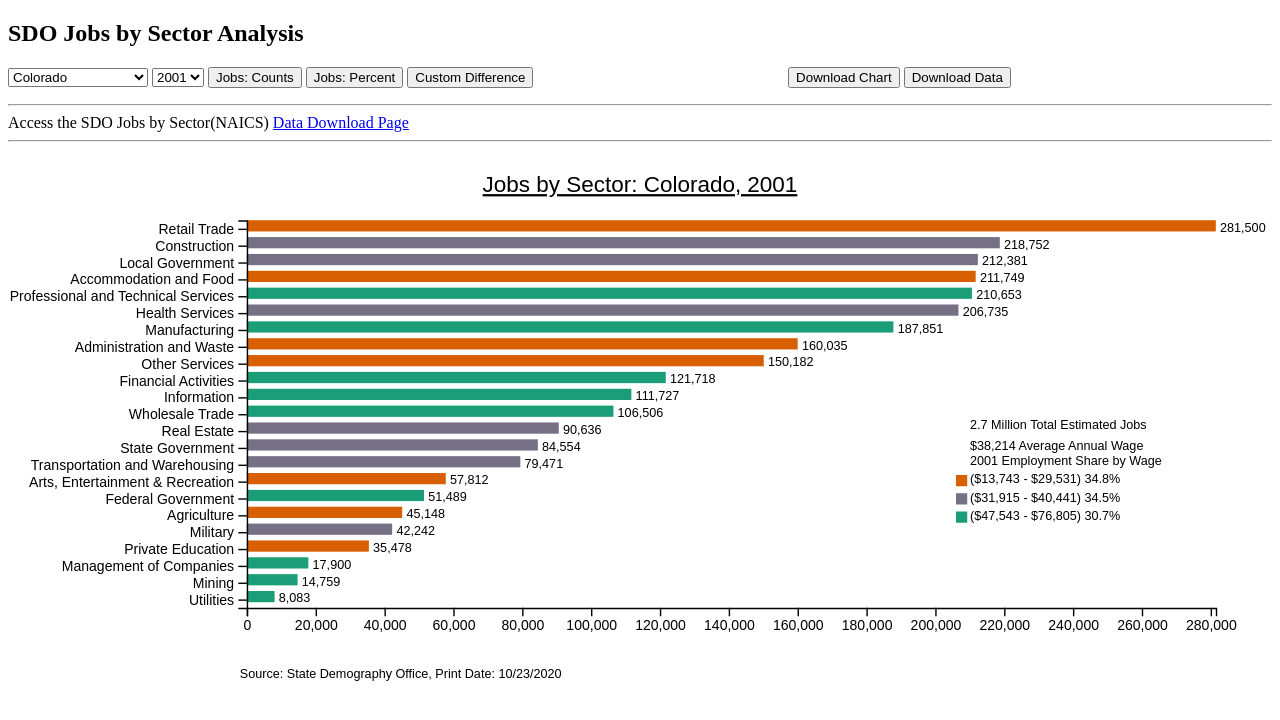
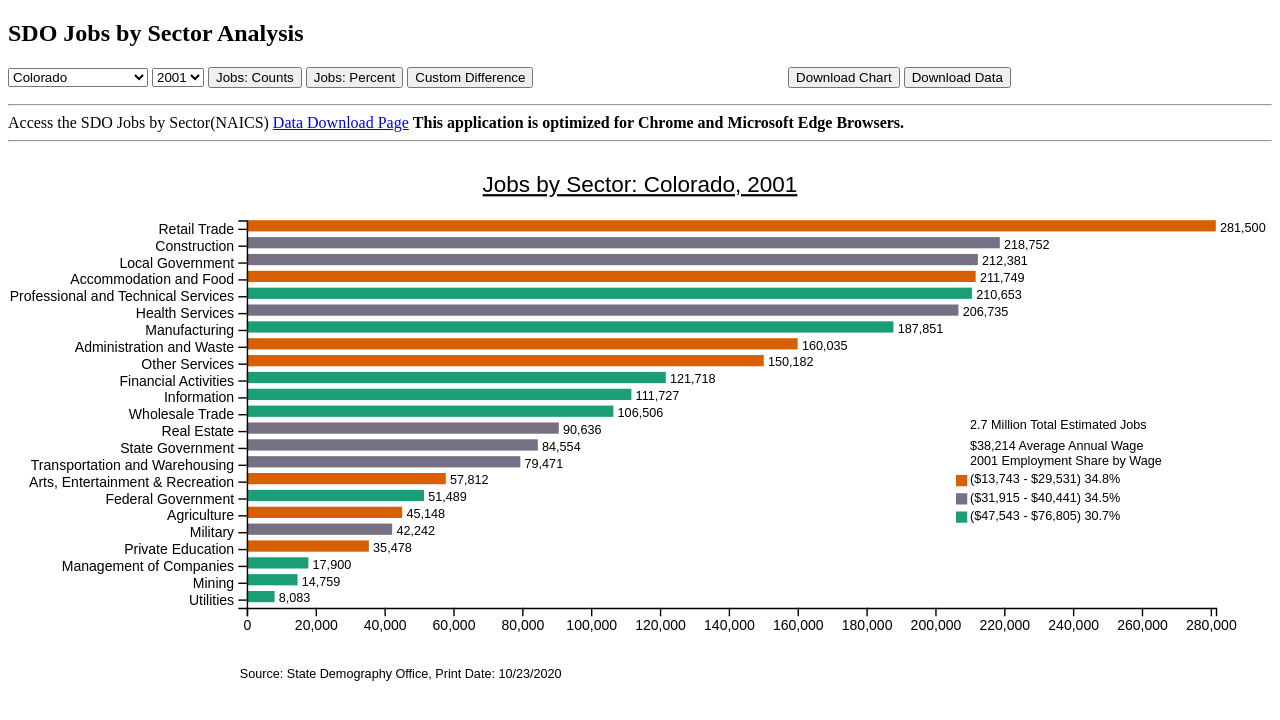
Before and after one commit to ColoradoDemography/Jobs_by_sector_chart, a plain HTML site: page index.html in a window 1280 px wide. Drawn offline with nearby package versions, Linux system fonts and the light colour scheme.

Commit message:
Add files via upload

```diff
--- a/index.html
+++ b/index.html
@@ -41,6 +41,7 @@
 <p></p>
 <hr>
 Access the SDO Jobs by Sector(NAICS) <a href="https://demography.dola.colorado.gov/economy-labor-force/data/jobs-by-sector/#jobs-by-sector-naics" target="_blank"> Data Download Page</a>
+<b>  This application is optimized for Chrome and Microsoft Edge Browsers.</b>
 <hr>
 </div>
 
@@ -48,8 +49,8 @@ Access the SDO Jobs by Sector(NAICS) <a href="https://demography.dola.colorado.g
 
 
 
+<script src="https://d3js.org/d3.v6.min.js"></script>  <!-- Main D3 Library -->
 
-<script src="https://d3js.org/d3.v6.min.js"></script>  <!-- Main D3 Library -->
 <!-- chart Functions: InitialChart, updateCountDhart, updatePCTChart, updateCustomChart, genCountChart, genPCTChart -->
 <script type="text/javascript" src="js/charts.js"></script>
 <script>
```
